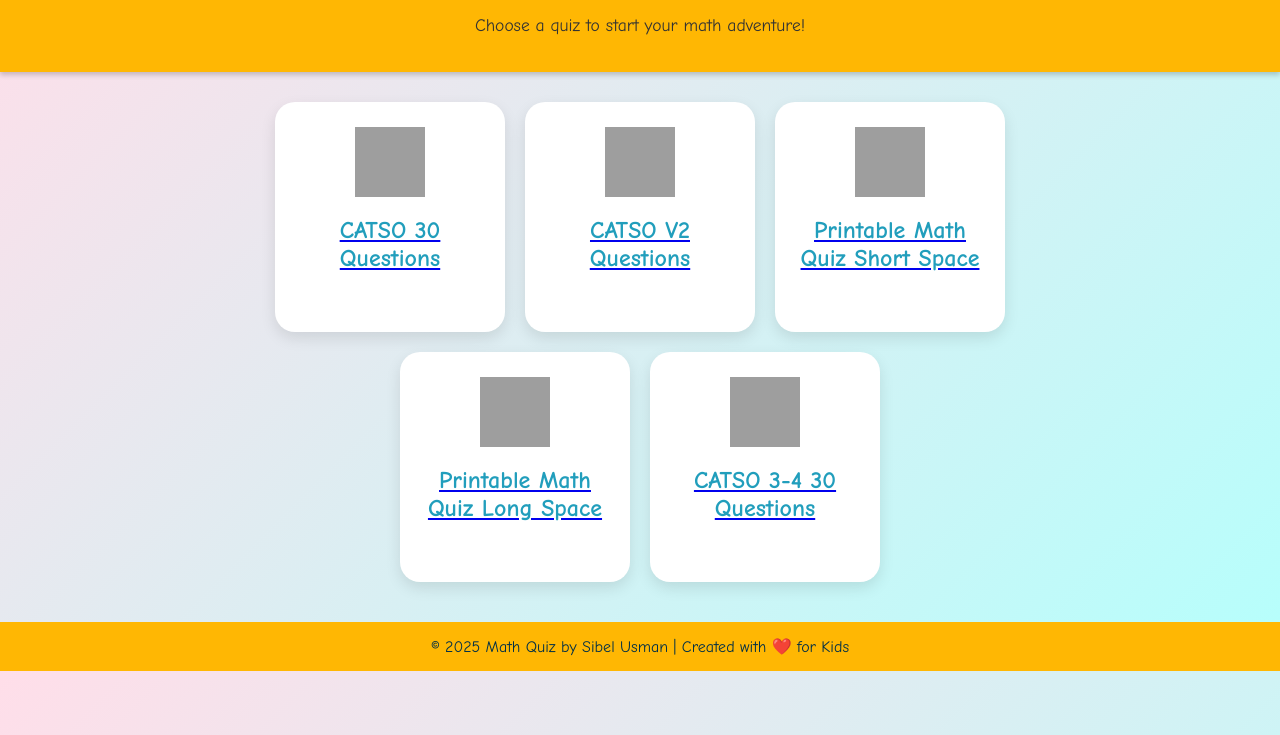
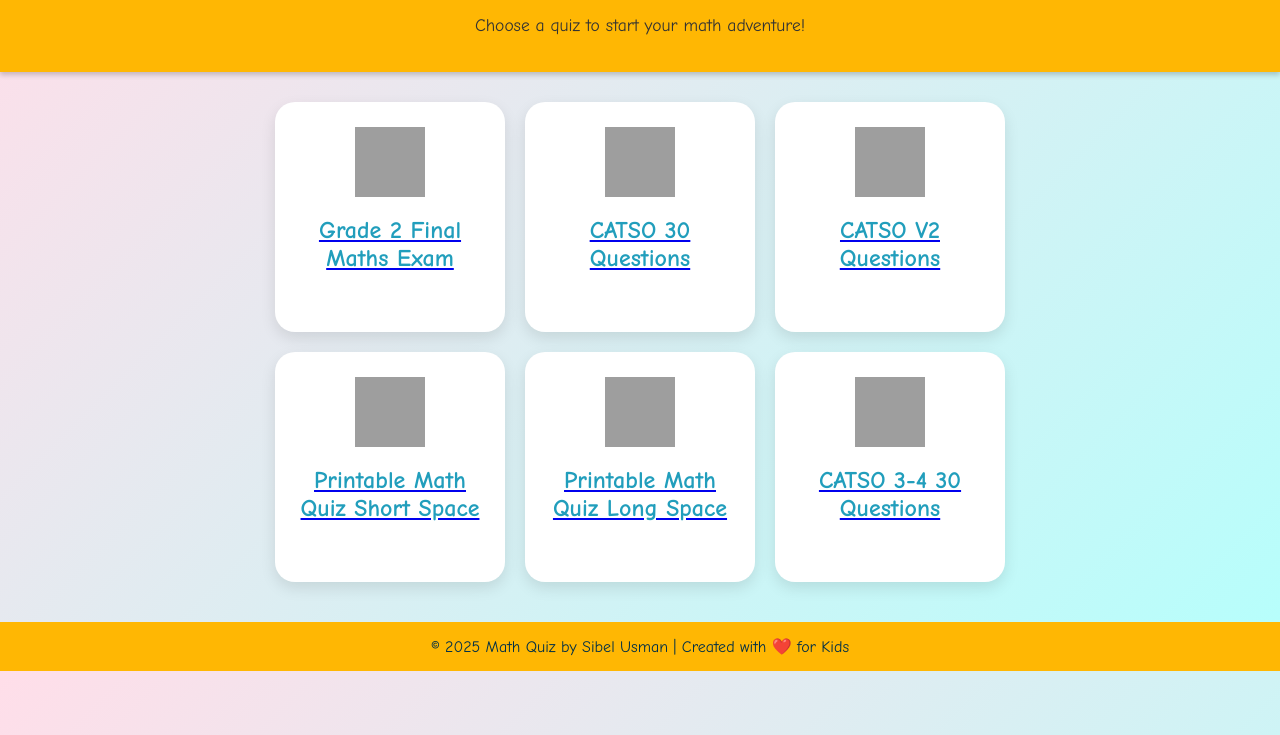
Before and after one commit to uxmanz/CATSOQuiz, a plain HTML site: page index.html in a window 1280 px wide. Shown: the part 65-800 px from the top of the page. Drawn offline with Linux system fonts and the light colour scheme; grey boxes are pictures that could not be loaded.

Commit message:
added grade 2 maths

```diff
--- a/index.html
+++ b/index.html
@@ -79,6 +79,13 @@
 </header>
 
 <div class="quiz-container">
+
+     <a href="Sibel_Maths_FInal_Examv2.html" class="quiz-card">
+    <img src="https://img.icons8.com/color/96/plus--v1.png" alt="Grade 2 Final Maths Exam">
+    <h2>Grade 2 Final Maths Exam</h2>
+  </a>
+
+
   <a href="SibelCatso.html" class="quiz-card">
     <img src="https://img.icons8.com/color/96/plus--v1.png" alt="CATSO Grade 1-2 30 Questions">
     <h2>CATSO 30 Questions</h2>
```
